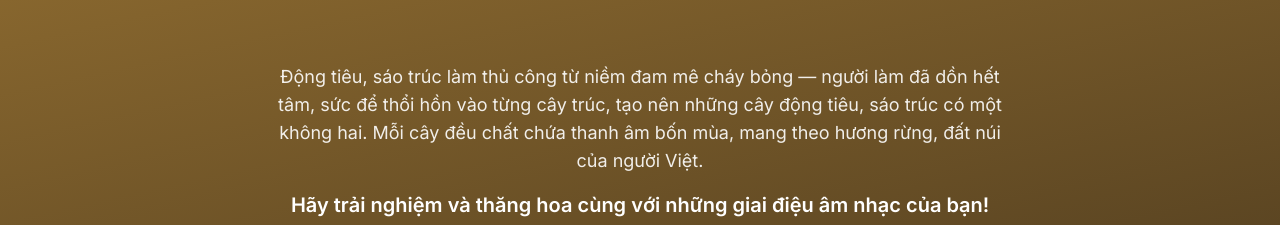
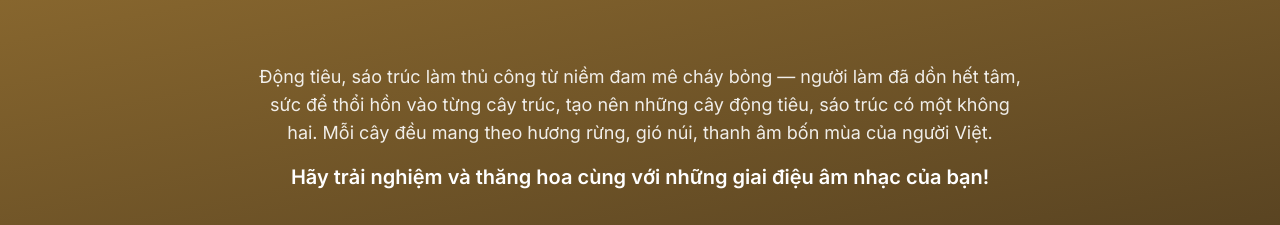
Before and after one commit to giabaoanm/tieusaobauon, a Next.js app: page / in a window 1280 px wide. Shown: the part 506-731 px from the top of the page. Built offline with nearby package versions, Linux system fonts and the light colour scheme; no server answers.

Commit message:
Đổi câu giới thiệu trang chủ theo yêu cầu
Co-Authored-By: Claude Opus 4.8 <noreply@anthropic.com>

```diff
--- a/src/app/page.tsx
+++ b/src/app/page.tsx
@@ -26,8 +26,8 @@ export default async function HomePage() {
           <p className="text-pretty text-base leading-relaxed text-white/90 md:text-lg">
             Động tiêu, sáo trúc làm thủ công từ niềm đam mê cháy bỏng — người làm
             đã dồn hết tâm, sức để thổi hồn vào từng cây trúc, tạo nên những cây
-            động tiêu, sáo trúc có một không hai. Mỗi cây đều chất chứa thanh âm
-            bốn mùa, mang theo hương rừng, đất núi của người&nbsp;Việt.
+            động tiêu, sáo trúc có một không hai. Mỗi cây đều mang theo hương
+            rừng, gió núi, thanh âm bốn mùa của người&nbsp;Việt.
           </p>
           <p className="mt-4 text-lg font-semibold text-white md:text-xl">
             Hãy trải nghiệm và thăng hoa cùng với những giai điệu âm nhạc của
```
